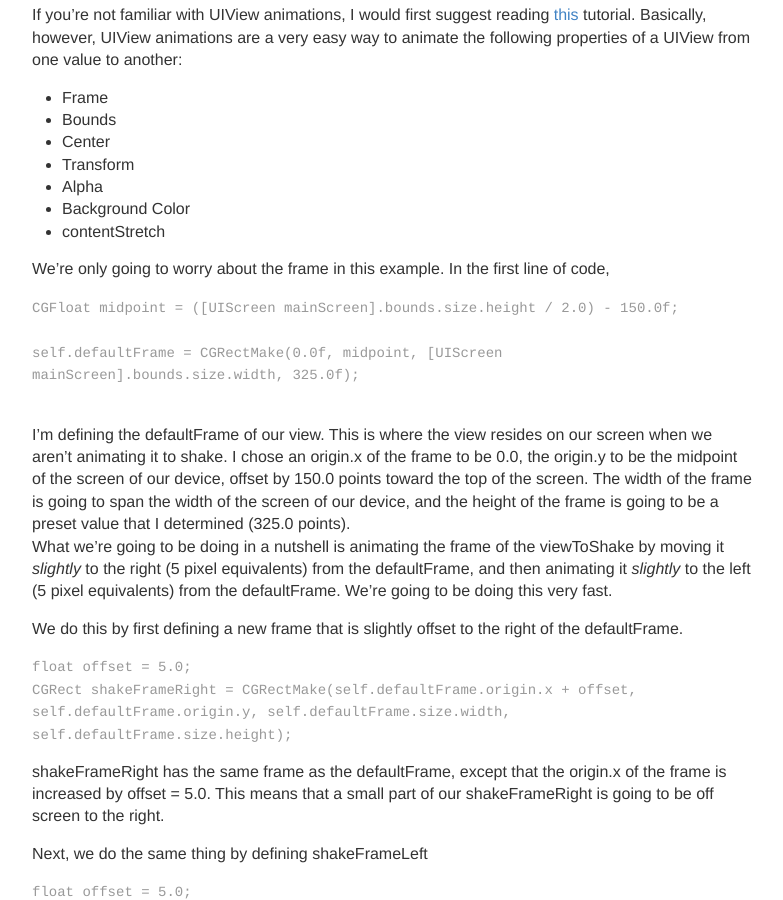
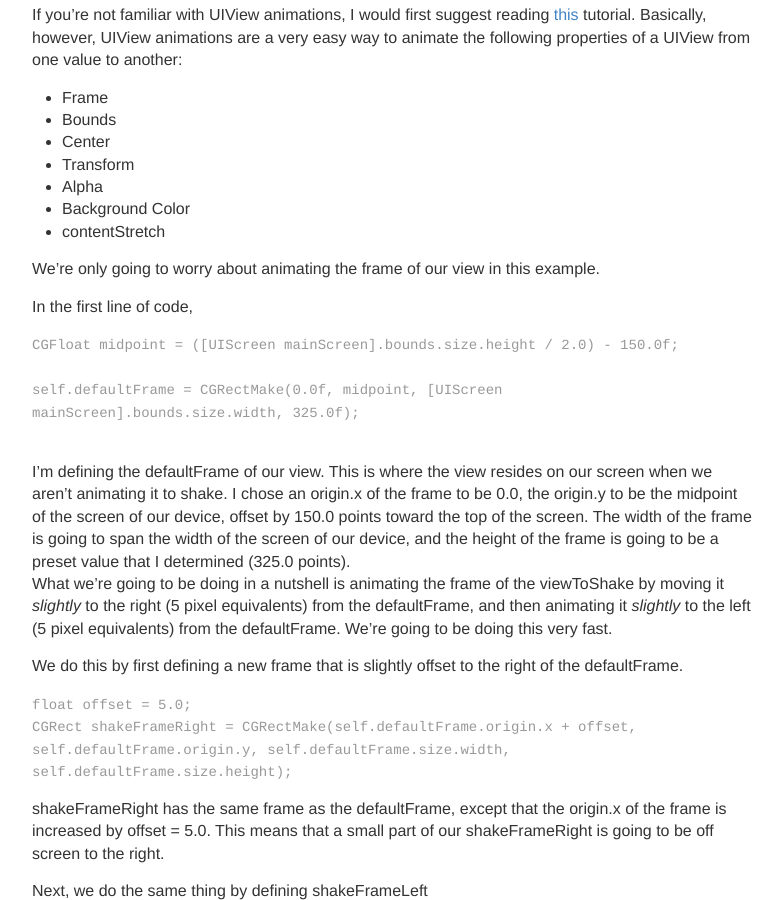
Before and after one commit to trentyou/trentyou.github.io, a Jekyll site: the page built from _posts/2014-12-7-Shaking a UIView.md, in a window 1280 px wide and 900 px high, scrolled down 3230 px. Shown: the whole window, without its empty margins (248-1031 px from the left). Built offline with Jekyll 4.4.1, drawn with Linux system fonts in a browser that asks for light colours.

Commit message:
Updated 2014-12-7-Shaking a UIView.md

```diff
--- a/_posts/2014-12-7-Shaking a UIView.md
+++ b/_posts/2014-12-7-Shaking a UIView.md
@@ -116,7 +116,9 @@ If you're not familiar with UIView animations, I would first suggest reading [th
 - contentStretch
 
 
-We're only going to worry about the frame in this example. In the first line of code,
+We're only going to worry about animating the frame of our view in this example.
+
+In the first line of code,
 
 <div style = "width:700px">
 <code>
```
